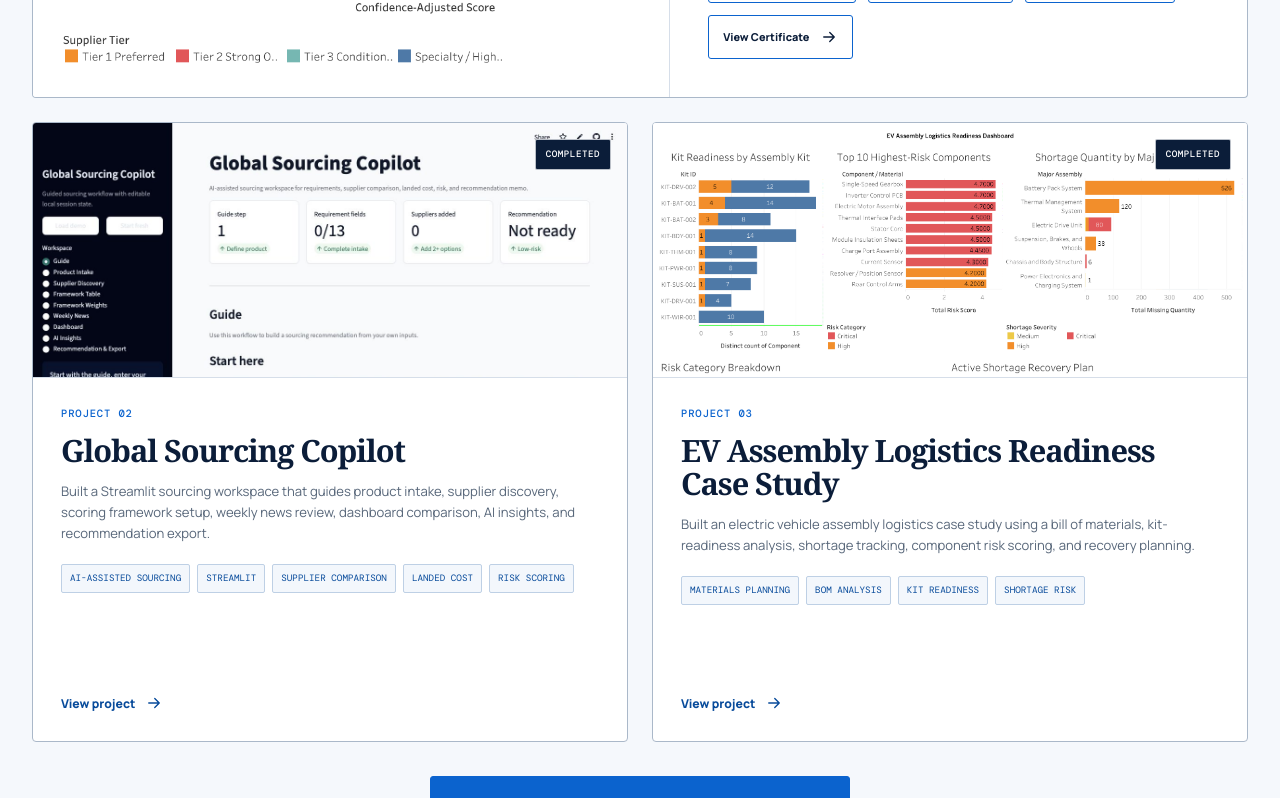
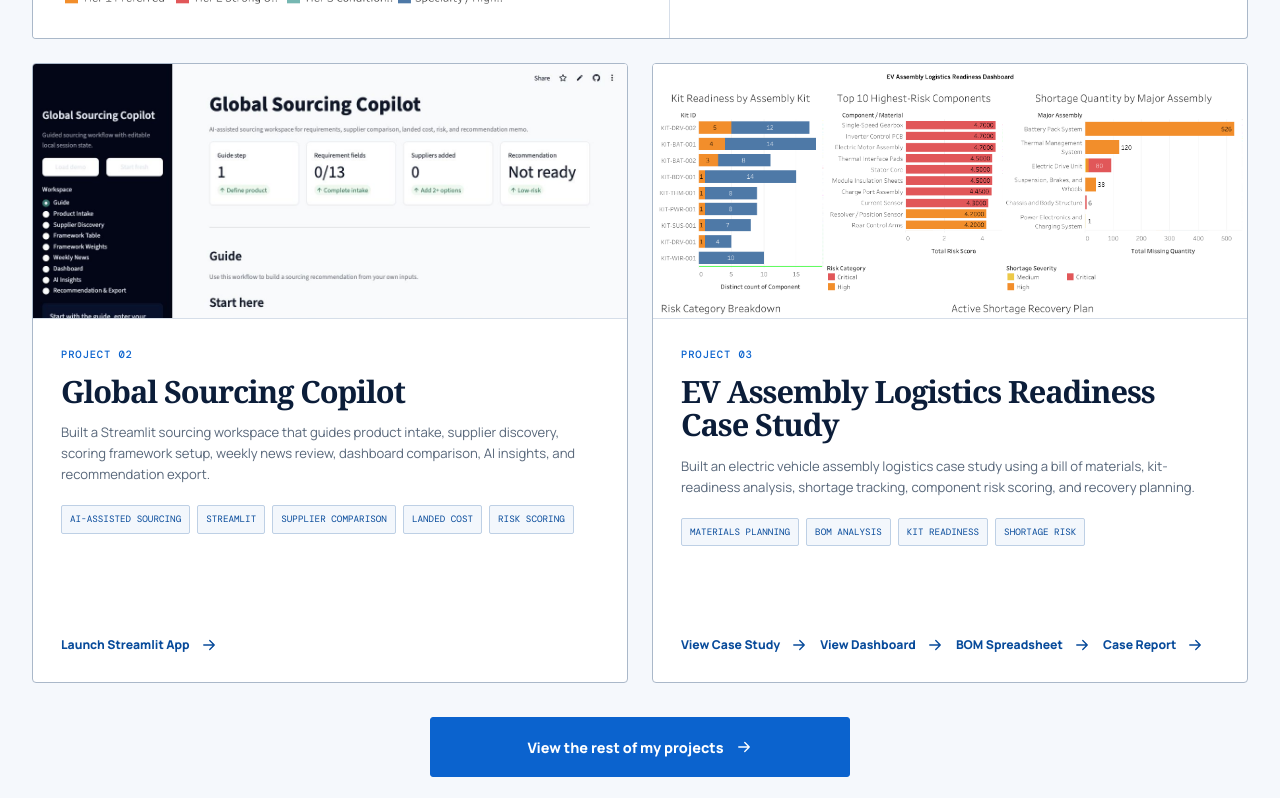
Before and after one commit to shivenparikh1/Portfolio, a React (Vite) app: page / in a window 1280 px wide. Shown: the part 2520-3318 px from the top of the page. Built offline with nearby package versions, Linux system fonts and the light colour scheme.

Commit message:
Clean up featured project links

```diff
--- a/src/CaseStudyPages.tsx
+++ b/src/CaseStudyPages.tsx
@@ -315,7 +315,7 @@
                 {[
                   { label: "View Dashboard", href: evAssemblyDashboardHref },
                   { label: "Open BOM Workbook", href: evAssemblyBomHref },
-                  { label: "Original Word Report", href: evAssemblyDocHref }
+                  { label: "Case Report", href: evAssemblyDocHref }
                 ].map((item) => (
                   <a
                     className="button button--outline"
@@ -509,8 +509,8 @@
               <div className="case-actions">
                 {[
                   { label: "Open Cost Model", href: landedCostModelHref },
-                  { label: "Open Case PDF", href: landedCostPdfHref },
-                  { label: "Original Word Report", href: landedCostDocHref }
+                  { label: "Case Report", href: landedCostPdfHref },
+                  { label: "Case Report", href: landedCostDocHref }
                 ].map((item) => (
                   <a
                     className="button button--outline"
--- a/src/HomePage.tsx
+++ b/src/HomePage.tsx
@@ -13,7 +13,8 @@
   semiconductorProjectTitle,
   sourcingCopilotPreviewHref,
   sourcingCopilotTitle,
-  sourcingStrategies
+  sourcingStrategies,
+  warehouseOperationsCaseHref
 } from "./data";
 import { Icon } from "./components/Icon";
 import { SiteFooter, SiteHeader } from "./components/SiteChrome";
@@ -51,7 +52,8 @@
 function ProjectCard({ project, index }: { project: Project; index: number }) {
   const preview = projectImages[project.title];
   const isFeatured = project.title === semiconductorProjectTitle;
-  const visibleLinks = isFeatured ? project.links : project.links.slice(0, 1);
+  const showAllLinks = isFeatured || project.title === evAssemblyCaseTitle;
+  const visibleLinks = showAllLinks ? project.links : project.links.slice(0, 1);
 
   return (
     <article className={`project-card${isFeatured ? " project-card--featured" : ""}`}>
@@ -73,9 +75,6 @@
             </div>
           </div>
         )}
-        <span className="project-status">
-          {project.status}
-        </span>
       </div>
       <div className="project-card__body">
         {project.badges ? (
@@ -99,7 +98,7 @@
                 rel={getLinkTarget(link.href) ? "noreferrer" : undefined}
                 key={link.href}
               >
-                {isFeatured ? link.label : "View project"} <Icon name="arrow" />
+                {link.label} <Icon name="arrow" />
               </a>
             ))}
           </div>
@@ -227,7 +226,7 @@
             <div className="section-heading">
               <p className="section-index">02</p>
               <div>
-                <h2>Featured Supply Chain &amp; Sourcing Projects</h2>
+                <h2>Featured Projects</h2>
                 <p>
                   Three strongest portfolio pieces: semiconductor packaging sourcing, Global
                   Sourcing Copilot, and EV assembly logistics readiness.
@@ -321,8 +320,8 @@
                 <ul className="tag-list">
                   {experience.points.map((point) => <li key={point}>{point}</li>)}
                 </ul>
-                <a className="text-link" href="./projects.html#operations">
-                  See supporting projects <Icon name="arrow" />
+                <a className="text-link" href={warehouseOperationsCaseHref}>
+                  Warehouse / Operations Case Study <Icon name="arrow" />
                 </a>
               </div>
             </div>
--- a/src/ProjectsPage.tsx
+++ b/src/ProjectsPage.tsx
@@ -79,9 +79,6 @@
     <article className={`project-row${isSemiconductorProject ? " project-row--dashboard" : ""}`}>
       <div className="project-row__visual">
         <ProjectVisual project={project} index={index} />
-        <span className="project-status">
-          {project.status}
-        </span>
       </div>
       <div className="project-row__content">
         {project.badges ? (
--- a/src/data.ts
+++ b/src/data.ts
@@ -10,7 +10,6 @@
   tools: string[];
   insights: string[];
   links: ProjectLink[];
-  status?: "Completed";
   badges?: string[];
 }
 
@@ -76,6 +75,9 @@
   "./assets/iphone-sourcing-cost-sheet-case-report.pdf";
 export const landedCostDocHref =
   "./assets/iphone-sourcing-cost-sheet-case-report.docx";
+export const warehouseOperationsCaseTitle = "Warehouse / Operations Case Study";
+export const warehouseOperationsCaseHref =
+  "./assets/warehouse-inward-reverse-inward-case-study.pdf";
 
 export const navItems = [
   ["Home", "home"],
@@ -212,7 +214,6 @@
       { label: "View Excel Model", href: semiconductorExcelHref },
       { label: "View Certificate", href: semiconductorCertificateHref }
     ],
-    status: "Completed",
     badges: ["Featured Project", "Newest Project", "Global Sourcing Focus"]
   },
   {
@@ -234,8 +235,7 @@
     ],
     links: [
       { label: "Launch Streamlit App", href: sourcingCopilotHref }
-    ],
-    status: "Completed"
+    ]
   },
   {
     title: "Global Sourcing Strategy Model for AI Microchips",
@@ -245,10 +245,9 @@
     tools: ["Excel", "Google Sheets", "Scenario Comparison", "Sourcing Framework"],
     insights: ["Global sourcing decisions are stronger when cost, capability, resilience, and regional exposure are evaluated together."],
     links: [
-      { label: "Case Report PDF", href: "./assets/global-sourcing-ai-microchip-report.pdf" },
+      { label: "Case Report", href: "./assets/global-sourcing-ai-microchip-report.pdf" },
       { label: "Spreadsheet Model", href: "./assets/global-sourcing-ai-microchip-framework.xlsx" }
-    ],
-    status: "Completed"
+    ]
   },
   {
     title: "Supplier Risk Scoring Dashboard",
@@ -260,8 +259,7 @@
     links: [
       { label: "View Scorecard", href: "https://docs.google.com/spreadsheets/d/1isNEYD47TgExA5Wjflqh_QYZmAQzakrAys8E6G4sVKo/edit?usp=sharing" },
       { label: "Risk Dashboard PDF", href: "./assets/supplier-scorecard-vendor-risk-dashboard.pdf" }
-    ],
-    status: "Completed"
+    ]
   },
   {
     title: landedCostCaseTitle,
@@ -273,22 +271,20 @@
     links: [
       { label: "View Case Study", href: landedCostCaseHref },
       { label: "View Cost Model", href: landedCostModelHref },
-      { label: "Case Report PDF", href: landedCostPdfHref },
-      { label: "Original Word Report", href: landedCostDocHref }
-    ],
-    status: "Completed"
+      { label: "Case Report", href: landedCostPdfHref },
+      { label: "Case Report", href: landedCostDocHref }
+    ]
   },
   {
-    title: "Warehouse / Operations Case Study",
+    title: warehouseOperationsCaseTitle,
     description:
       "A supporting operations project documenting warehouse inward, reverse inward, ERP updates, physical verification, and process flow.",
     skills: ["Warehouse Operations", "Process Mapping", "Reverse Logistics", "ERP Workflow"],
     tools: ["Process Flowcharts", "ERP Process Notes", "SOP Documentation", "Case Report"],
     insights: ["Reliable sourcing outcomes still depend on accurate receiving, verification, inventory records, and cross-functional handoffs."],
     links: [
-      { label: "View Case Study", href: "./assets/warehouse-inward-reverse-inward-case-study.pdf" }
-    ],
-    status: "Completed"
+      { label: "Case Report", href: warehouseOperationsCaseHref }
+    ]
   },
   {
     title: evAssemblyCaseTitle,
@@ -301,9 +297,8 @@
       { label: "View Case Study", href: evAssemblyCaseHref },
       { label: "View Dashboard", href: evAssemblyDashboardHref },
       { label: "BOM Spreadsheet", href: evAssemblyBomHref },
-      { label: "Original Word Report", href: evAssemblyDocHref }
-    ],
-    status: "Completed"
+      { label: "Case Report", href: evAssemblyDocHref }
+    ]
   },
   {
     title: "SKU Inventory Tracking Dashboard",
@@ -315,8 +310,7 @@
     links: [
       { label: "View Spreadsheet", href: "https://docs.google.com/spreadsheets/d/1tRVHwdz5r-wIbCv08SFFiERXUvPXcFvsEIw99Rxj8JI/edit?gid=406111085#gid=406111085" },
       { label: "View Dashboard", href: "./assets/supply-chain-inventory-control-dashboard.png" }
-    ],
-    status: "Completed"
+    ]
   },
   {
     title: "Advanced Manufacturing Distribution Center Location Case Study",
@@ -327,10 +321,9 @@
     insights: ["The best distribution center location is not just the cheapest city. It is the site that balances freight access, labor, customer reach, and long-term scalability."],
     links: [
       { label: "View Dashboard", href: "./assets/distribution-center-location-strategy-dashboard.png" },
-      { label: "Case Report PDF", href: "./assets/distribution-center-location-strategy-case-report.pdf" },
+      { label: "Case Report", href: "./assets/distribution-center-location-strategy-case-report.pdf" },
       { label: "Spreadsheet Model", href: "./assets/distribution-center-location-strategy-model.xlsx" }
-    ],
-    status: "Completed"
+    ]
   }
 ];
 
@@ -354,7 +347,7 @@
     projectTitles: [
       evAssemblyCaseTitle,
       "Advanced Manufacturing Distribution Center Location Case Study",
-      "Warehouse / Operations Case Study",
+      warehouseOperationsCaseTitle,
       "SKU Inventory Tracking Dashboard"
     ]
   }
--- a/src/styles.css
+++ b/src/styles.css
@@ -660,22 +660,6 @@
 .project-card__model i:nth-child(4) {
   height: 88%;
   border-color: var(--ink);
-}
-
-.project-status {
-  position: absolute;
-  top: 16px;
-  right: 16px;
-  padding: 7px 10px;
-  border: 1px solid rgba(255, 255, 255, 0.72);
-  border-radius: 2px;
-  background: var(--ink);
-  color: var(--white);
-  font-family: var(--mono);
-  font-size: 0.58rem;
-  font-weight: 500;
-  letter-spacing: 0.05em;
-  text-transform: uppercase;
 }
 
 .project-card__body {
```
